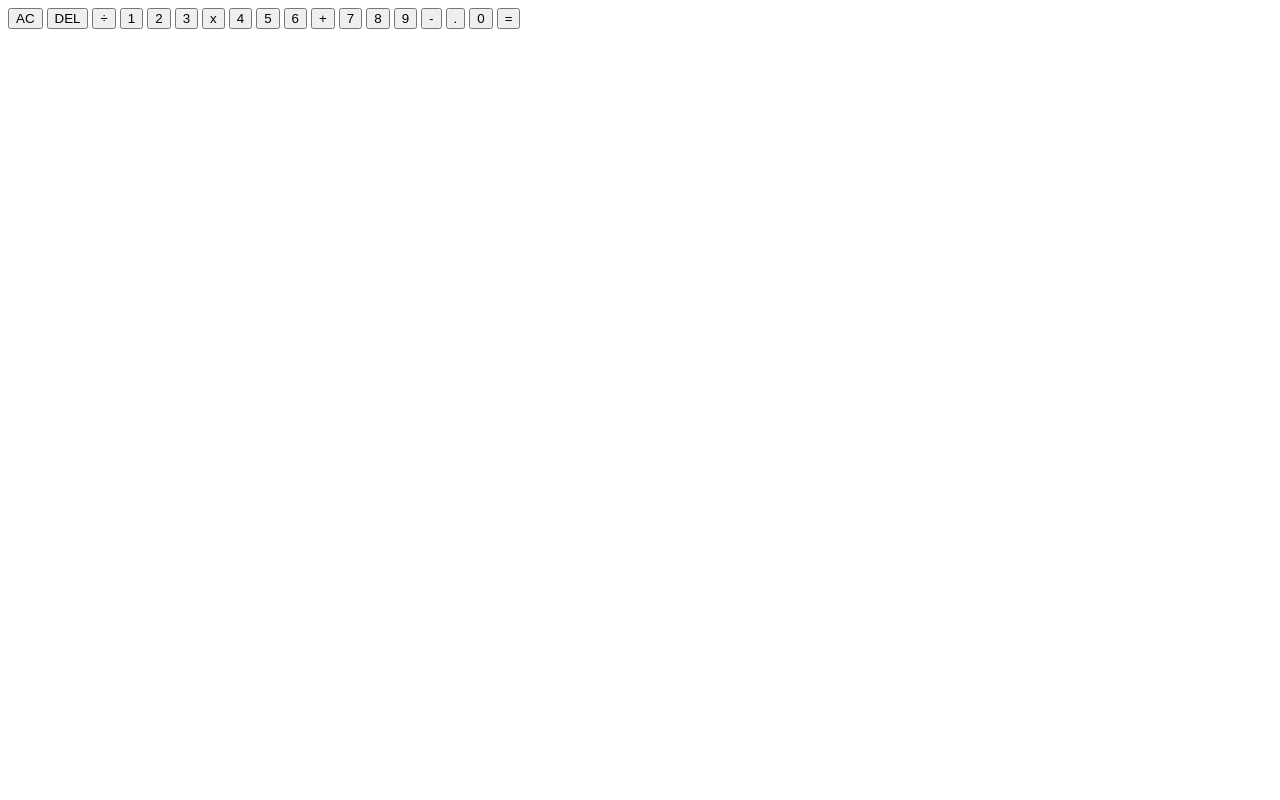
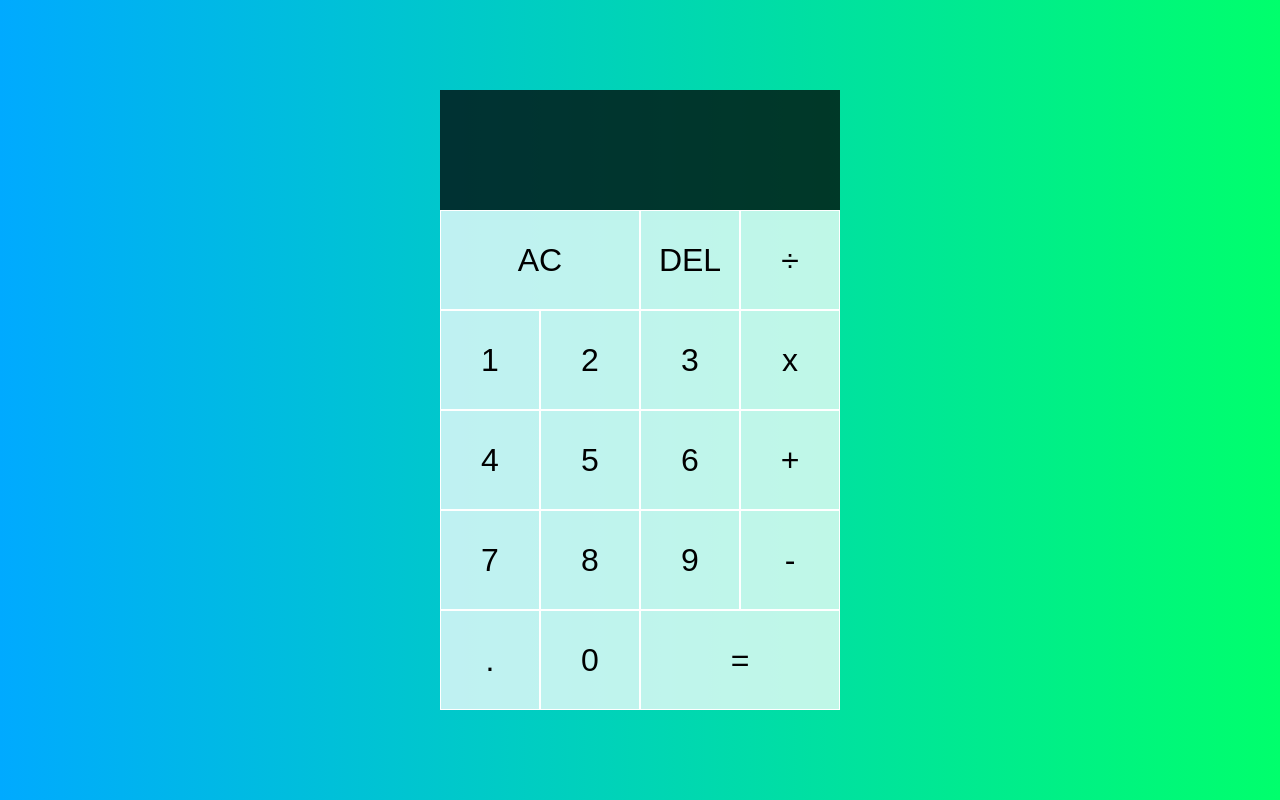
Before and after one commit to tdissana/calculator-web-app, a plain HTML site: page index.html in a window 1280 px wide. Drawn offline with Linux system fonts and the light colour scheme.

Commit message:
Add styles

```diff
--- a/styles.css
+++ b/styles.css
@@ -14,3 +14,62 @@
  * Notes:                                                      *
  * - Custom styles for buttons, input fields, and layout.      *                          *
  ***************************************************************/
+
+ *, *::before, *::after {
+    box-sizing: border-box;
+    font-family: Gotham Rounded, sans-serif;
+    font-weight: normal;
+}
+
+body {
+    padding: 0;
+    margin: 0;
+    background: linear-gradient(to right, #00AAFF, #00ff6C);
+}
+
+.calculator-grid {
+    display: grid;
+    justify-content: center;
+    align-content: center;
+    min-height: 100vh;
+    grid-template-columns: repeat(4, 100px);
+    grid-template-rows: minmax(120px, auto) repeat(5, 100px);
+}
+
+.calculator-grid > button {
+    cursor: pointer;
+    font-size: 2rem;
+    border: 1px, solid white;
+    outline: none;
+    background-color: rgba(255, 255, 255, .75);
+}
+
+.calculator-grid > button:hover {
+    background-color: rgba(255, 255, 255, .9);
+}
+
+.span-two {
+    grid-column: span 2;
+}
+
+.output {
+    grid-column: 1 / -1;
+    background-color: rgba(0, 0, 0, .75);
+    display: flex;
+    align-items: flex-end;
+    justify-content: space-around;
+    flex-direction: column;
+    padding: 10px;
+    word-wrap: break-word;
+    word-break: break-all;
+}
+
+.output .previous-operand {
+    color: rgba(255, 255, 255, .75);
+    font-size: 1.5rem;
+}
+
+.output .current-operand {
+    color: white;
+    font-size: 2.5rem;
+}
```
